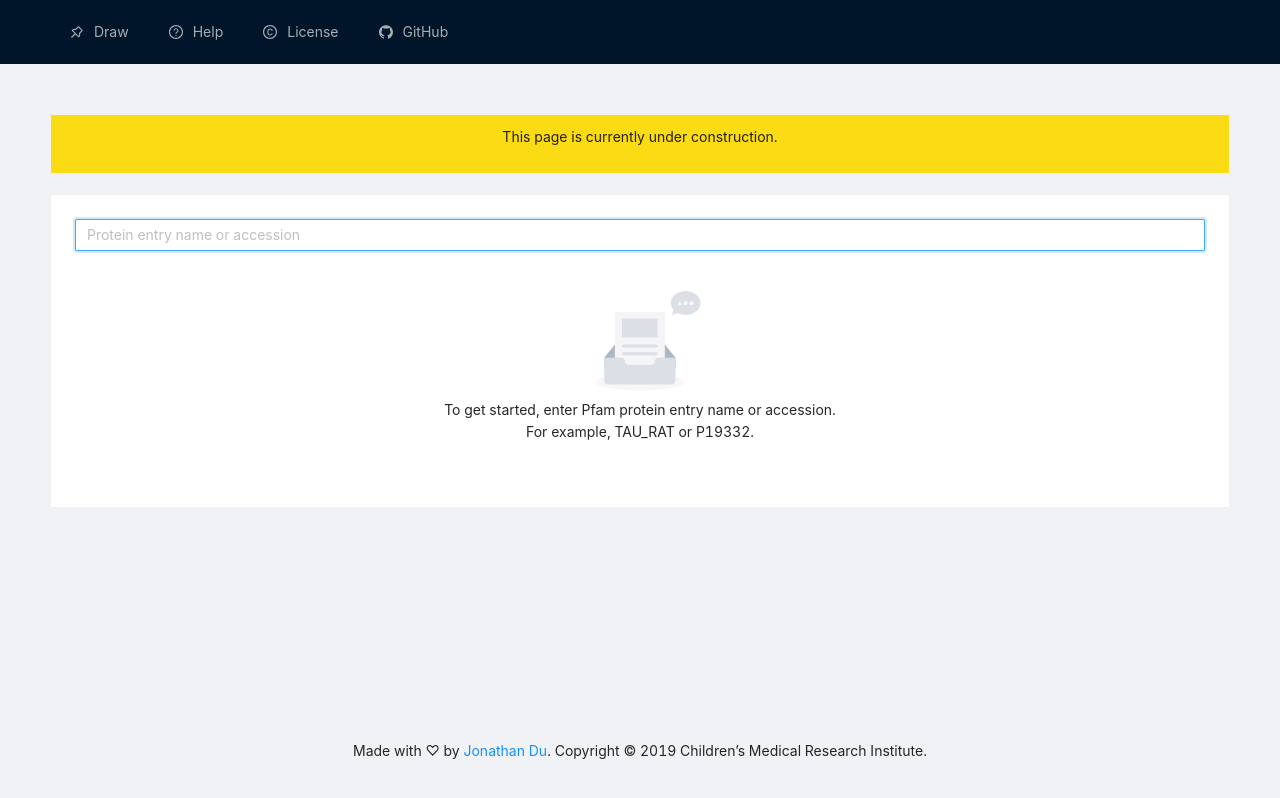
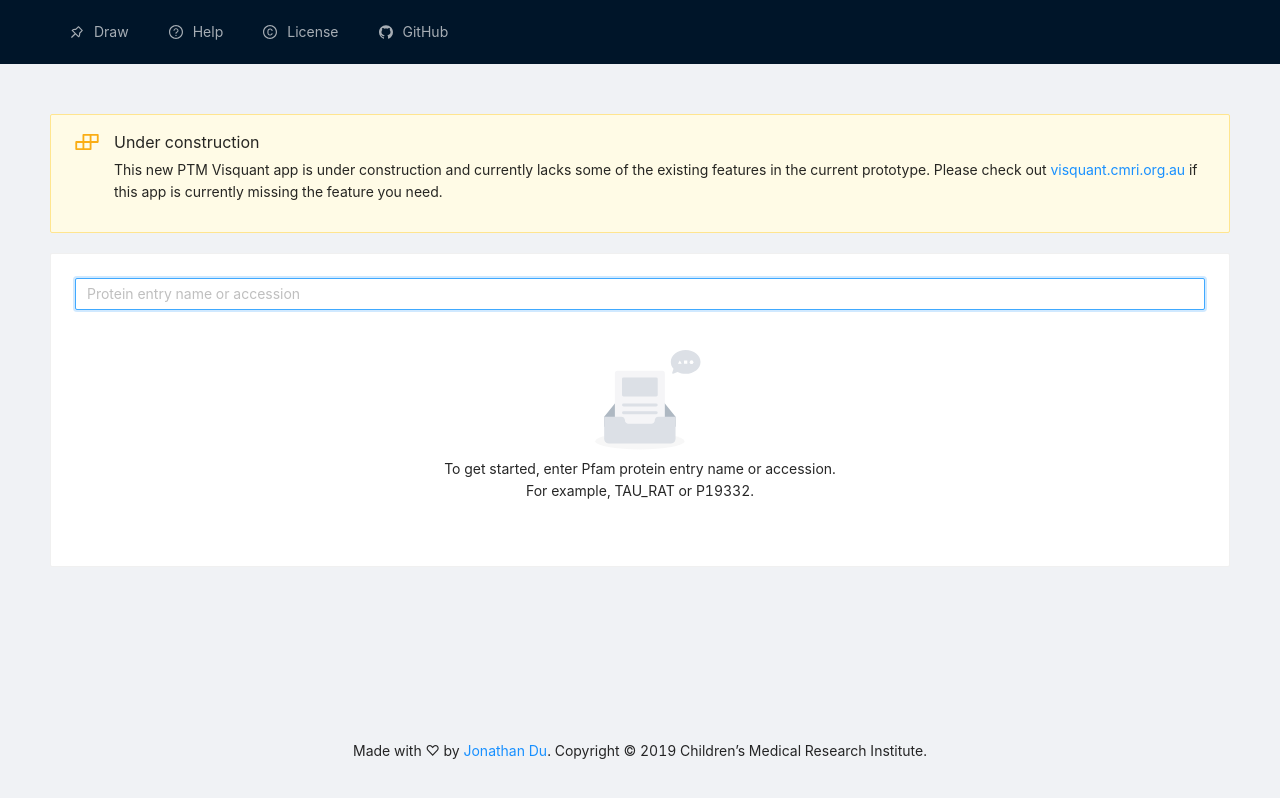
Before and after one commit to ChildrensMedicalResearchInstitute/ptm-visquant, a React (Create React App) app in the folder visquant/: page / in a window 1280 px wide. Built offline with nearby package versions, Linux system fonts and the light colour scheme.

Commit message:
Improve construction message

```diff
--- a/visquant/src/content/UnderConstruction.js
+++ b/visquant/src/content/UnderConstruction.js
@@ -1,18 +1,21 @@
-import { yellow } from "@ant-design/colors";
-import { Card } from "antd";
+import { BuildOutlined } from "@ant-design/icons";
+import { Alert } from "antd";
 import React from "react";
 
 const UnderConstruction = () => (
-  <Card
-    style={{
-      display: "flex",
-      justifyContent: "center",
-      alignItems: "center",
-      height: "60px",
-      backgroundColor: yellow.primary,
-    }}
-  >
-    <p>This page is currently under construction.</p>
-  </Card>
+  <Alert
+    message="Under construction"
+    description={
+      <p>
+        This new PTM Visquant app is under construction and currently lacks some
+        of the existing features in the current prototype. Please check out{" "}
+        <a href="https://visquant.cmri.org.au/">visquant.cmri.org.au</a> if this
+        app is currently missing the feature you need.
+      </p>
+    }
+    type="warning"
+    icon={<BuildOutlined />}
+    showIcon
+  />
 );
 export default UnderConstruction;
```
